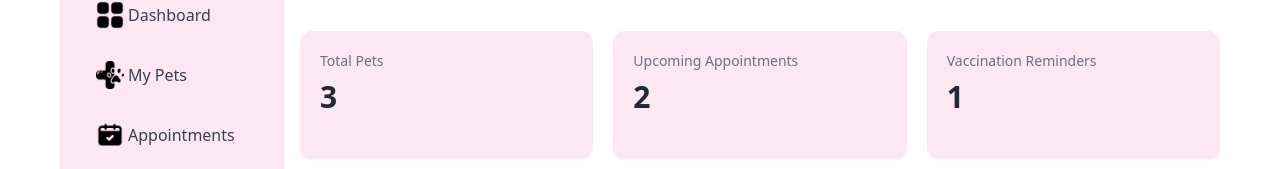
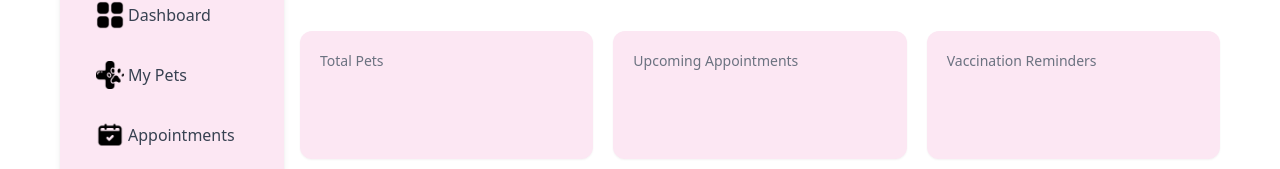
Before and after one commit to BryanisTech/PawCare-System-New, a website: page dashboard.html in a window 1280 px wide. Shown: the part 181-350 px from the top of the page. Drawn offline with nearby package versions, Linux system fonts and the light colour scheme.

Commit message:
fixing dashboard

```diff
--- a/dashboard.html
+++ b/dashboard.html
@@ -192,19 +192,19 @@
             <!-- tOtal pets -->
             <div class="h-32 rounded-xl bg-pink-100 p-5 shadow-sm">
                 <p class="text-sm text-gray-500">Total Pets</p>
-                <h2 class="mt-2 text-3xl font-bold text-gray-800">3</h2>
+                <h2 class="mt-2 text-3xl font-bold text-gray-800"></h2>
             </div>
 
             <!-- upcoming appointments -->
             <div class="h-32 rounded-xl bg-pink-100 p-5 shadow-sm">
                 <p class="text-sm text-gray-500">Upcoming Appointments</p>
-                <h2 class="mt-2 text-3xl font-bold text-gray-800">2</h2>
+                <h2 class="mt-2 text-3xl font-bold text-gray-800"></h2>
             </div>
 
             <!-- vaccination reminders -->
             <div class="h-32 rounded-xl bg-pink-100 p-5 shadow-sm">
                 <p class="text-sm text-gray-500">Vaccination Reminders</p>
-                <h2 class="mt-2 text-3xl font-bold text-gray-800">1</h2>
+                <h2 class="mt-2 text-3xl font-bold text-gray-800"></h2>
             </div>
 
 
```
